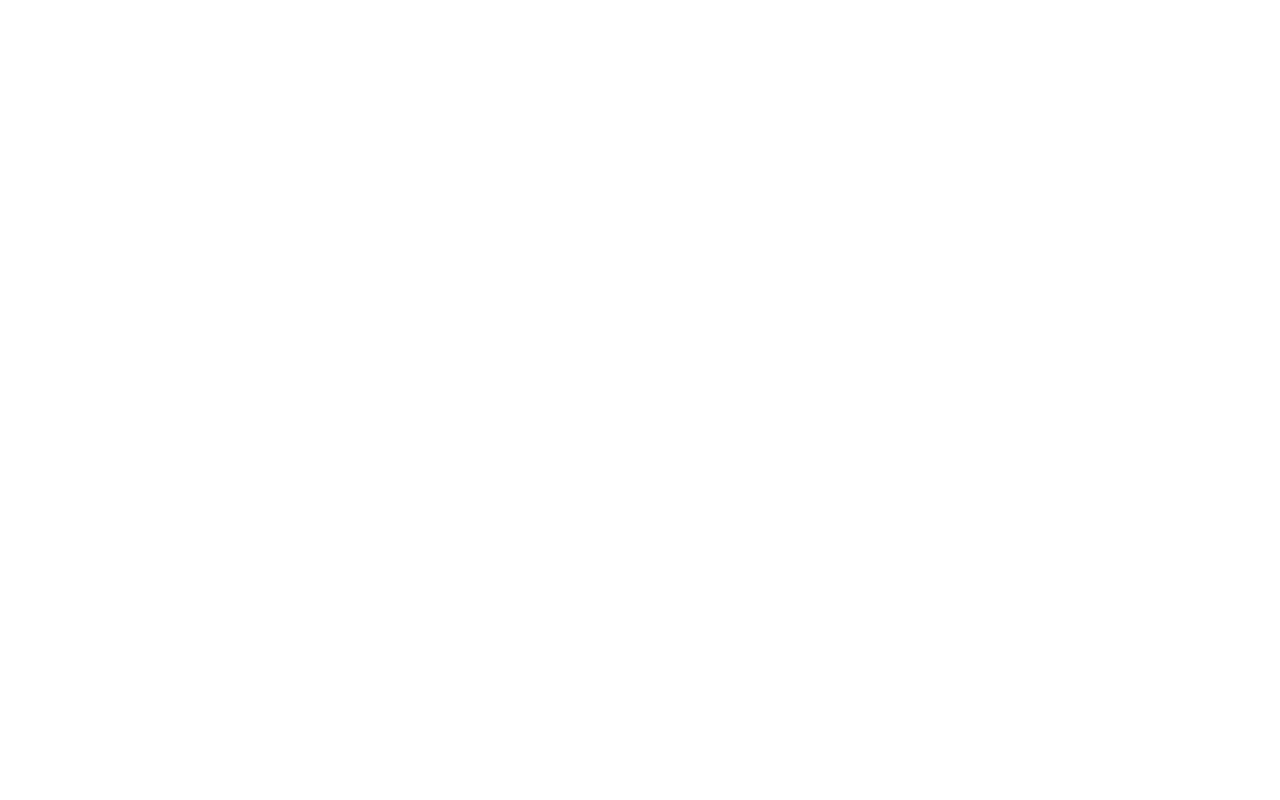
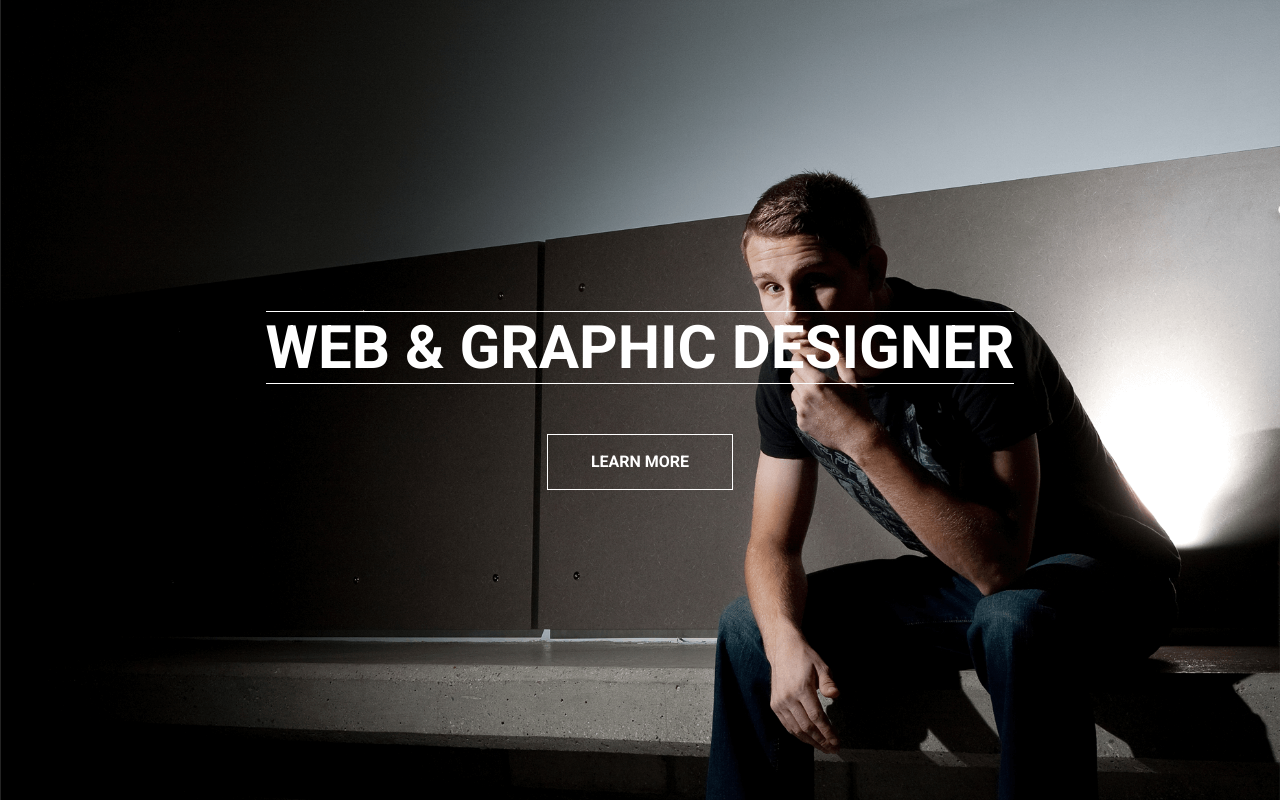
Before and after one commit to Mhmd-Tarek-Mhmd/Focal-template, a plain HTML site: page index.html in a window 1280 px wide. Drawn offline with Linux system fonts and the light colour scheme.

Commit message:
ADD: page header

```diff
--- a/assets/style.css
+++ b/assets/style.css
@@ -239,3 +239,32 @@
 /*
   Page
 */
+
+/* Header */
+.header {
+  height: 100vh;
+  min-height: 500px;
+  background-size: cover;
+  background-image: url(images/hero.png);
+}
+.header__grid {
+  row-gap: 50px;
+  padding: 0 24px;
+  justify-items: center;
+}
+.header__title {
+  font-size: 60px;
+  border-top: 1px solid;
+  border-bottom: 1px solid;
+  text-transform: uppercase;
+}
+@media (max-width: 600px) {
+  .header__title {
+    font-size: 40px;
+    text-align: center;
+  }
+}
+.header__cta {
+  width: 186px;
+  height: 56px;
+}
--- a/index.html
+++ b/index.html
@@ -7,5 +7,13 @@
     <title>Focal</title>
     <link rel="stylesheet" href="assets/style.css" />
   </head>
-  <body></body>
+  <body>
+    <!-- Header area -->
+    <header class="header | center-flex">
+      <div class="header__grid | grid white">
+        <h1 class="header__title">Web & Graphic Designer</h1>
+        <button class="header__cta | btn">Learn More</button>
+      </div>
+    </header>
+  </body>
 </html>
```
